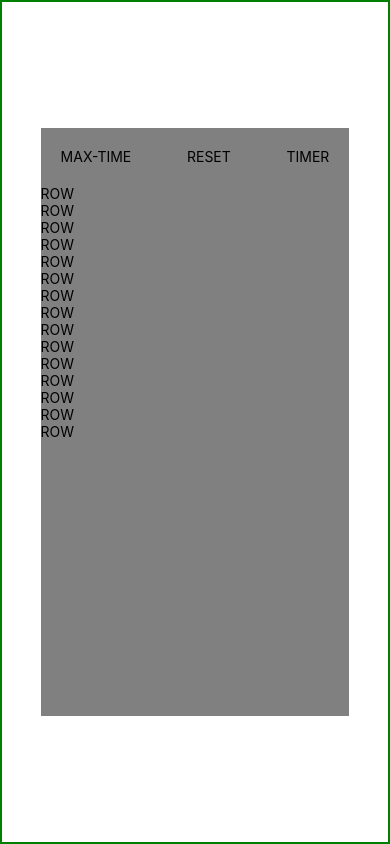
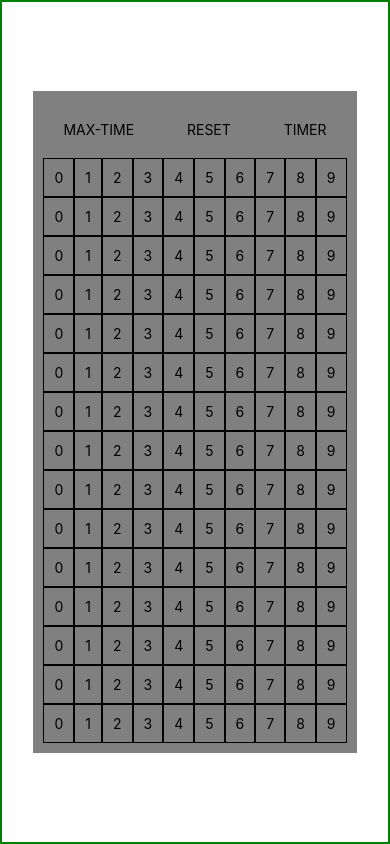
Before and after one commit to kembreyfarquhar/minesweeper, a React Native app: screen / in a window 390 px wide. Built offline with nearby package versions, Linux system fonts and the light colour scheme.

Commit message:
adds props to Row and Cell, styles borders around cells

```diff
--- a/Components/BoardContainer.js
+++ b/Components/BoardContainer.js
@@ -16,8 +16,7 @@ const BoardContainer = () => {
 const styles = StyleSheet.create({
   board: {
     backgroundColor: "grey",
-    height: "70%",
-    width: "80%"
+    padding: 10
   }
 });
 
--- a/Components/Cell.js
+++ b/Components/Cell.js
@@ -1,12 +1,20 @@
 import React from "react";
 import { StyleSheet, Text, View } from "react-native";
 
-const Cell = () => {
+const Cell = props => {
   return (
-    <View>
-      <Text>X</Text>
+    <View style={styles.cell}>
+      <Text>{props.index}</Text>
     </View>
   );
 };
 
+const styles = StyleSheet.create({
+  cell: {
+    padding: 10,
+    borderColor: "black",
+    borderWidth: 1
+  }
+});
+
 export default Cell;
--- a/Components/CellsContainer.js
+++ b/Components/CellsContainer.js
@@ -9,7 +9,7 @@ const CellsContainer = () => {
   return (
     <View>
       {rowArr.map((row, index) => (
-        <Row key={index} />
+        <Row key={index} index={index} />
       ))}
     </View>
   );
--- a/Components/Row.js
+++ b/Components/Row.js
@@ -1,12 +1,24 @@
 import React from "react";
 import { StyleSheet, Text, View } from "react-native";
 
-const Row = () => {
+import Cell from "./Cell";
+
+const Row = props => {
+  let cellArr = Array.apply(null, Array(10));
+
   return (
-    <View>
-      <Text>ROW</Text>
+    <View style={styles.row}>
+      {cellArr.map((cell, index) => (
+        <Cell key={index} index={index} />
+      ))}
     </View>
   );
 };
 
+const styles = StyleSheet.create({
+  row: {
+    flexDirection: "row"
+  }
+});
+
 export default Row;
```
